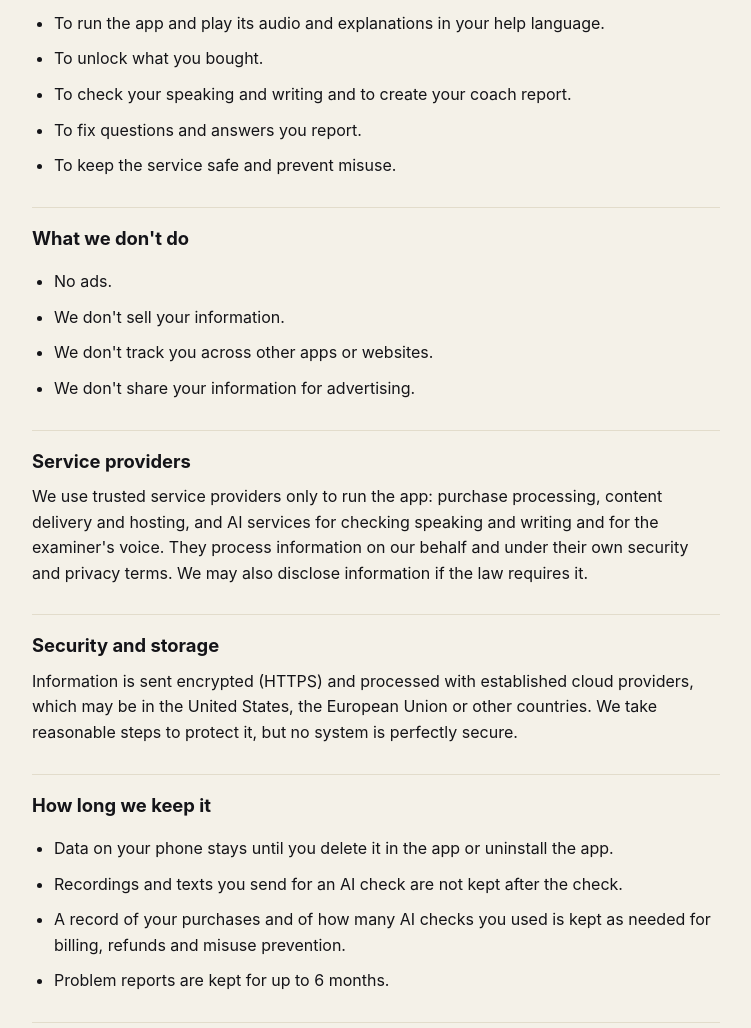
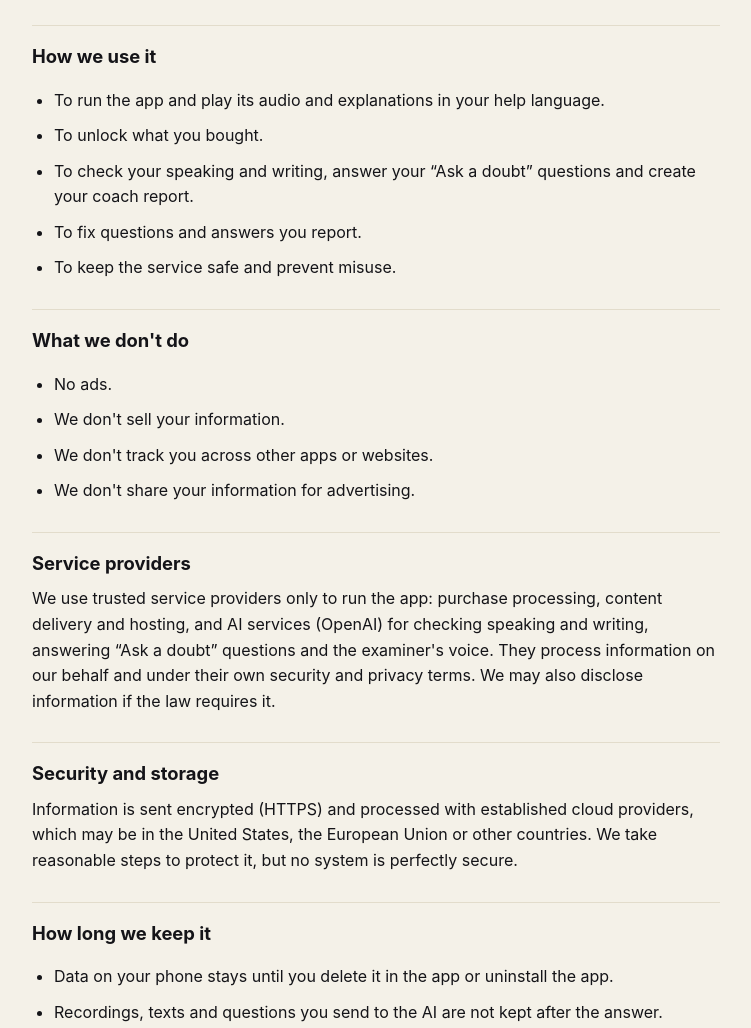
Before and after one commit to vinith0140/kiez-legal, a plain HTML site: page index.html in a window 1280 px wide. Shown: the part 864-1892 px from the top of the page, without its empty margins (264-1015 px from the left). Drawn offline with Linux system fonts and the light colour scheme.

Commit message:
Privacy: Ask a doubt questions and Talk with Jens go to the AI service (OpenAI) and are not kept; the last few questions of a doubt chat are sent for follow-ups
Co-Authored-By: Claude Opus 5.5 <noreply@anthropic.com>

```diff
--- a/index.html
+++ b/index.html
@@ -11,7 +11,7 @@
 <main>
 <p class="brand">KIEZ</p>
 <h1>Privacy Policy</h1>
-<p class="muted">Kiez – German Exam Prep · Effective October 18, 2026</p>
+<p class="muted">Kiez – German Exam Prep · Effective November 22, 2026</p>
 
 <p>Kiez is an independent study app that helps you prepare for the German exams Goethe-Zertifikat A1, A2 and B1 and telc Deutsch A1. This policy explains what information the app uses and why. We keep it to what the app needs.</p>
 
@@ -19,7 +19,7 @@
 <ul>
 <li><b>No account.</b> You use Kiez without signing up. Your progress (scores, test history, mistakes, words, missions, streak, exam date, goal and settings) is stored only on your phone.</li>
 <li><b>Purchases.</b> Whether you bought an Exam Pass. Payments are handled by Google Play; we never see your card details.</li>
-<li><b>Your voice and your texts, only when you use the AI features.</b> When you record a speaking answer, talk with the AI examiner or ask for a writing check, your recording or text is sent to an AI service to check it. We do not keep your recordings or texts. For the AI coach report, a summary of your test results is sent in the same way.</li>
+<li><b>Your voice and your texts, only when you use the AI features.</b> When you record a speaking answer, talk with the AI examiner or with Jens, ask for a writing check, or type a question in “Ask a doubt”, your recording or text is sent to an AI service (OpenAI) to check or answer it. We do not keep your recordings or texts. Your earlier “Ask a doubt” chats stay only on your phone; with a new question, the app sends the last few questions and answers of that chat so the follow-up makes sense. For the AI coach report, a summary of your test results is sent in the same way.</li>
 <li><b>A random app ID.</b> The app creates a random ID that is not linked to your name or email. It is used to count your AI checks and to prevent misuse.</li>
 <li><b>Problem reports.</b> If you report a mistake in a question: the question and the note you write.</li>
 <li><b>Technical information.</b> Like any app, basic technical data (such as your IP address and app version) is processed by our hosting providers to deliver the app and its audio. We do not use advertising IDs.</li>
@@ -29,7 +29,7 @@
 <ul>
 <li>To run the app and play its audio and explanations in your help language.</li>
 <li>To unlock what you bought.</li>
-<li>To check your speaking and writing and to create your coach report.</li>
+<li>To check your speaking and writing, answer your “Ask a doubt” questions and create your coach report.</li>
 <li>To fix questions and answers you report.</li>
 <li>To keep the service safe and prevent misuse.</li>
 </ul>
@@ -43,7 +43,7 @@
 </ul>
 
 <h2>Service providers</h2>
-<p>We use trusted service providers only to run the app: purchase processing, content delivery and hosting, and AI services for checking speaking and writing and for the examiner's voice. They process information on our behalf and under their own security and privacy terms. We may also disclose information if the law requires it.</p>
+<p>We use trusted service providers only to run the app: purchase processing, content delivery and hosting, and AI services (OpenAI) for checking speaking and writing, answering “Ask a doubt” questions and the examiner's voice. They process information on our behalf and under their own security and privacy terms. We may also disclose information if the law requires it.</p>
 
 <h2>Security and storage</h2>
 <p>Information is sent encrypted (HTTPS) and processed with established cloud providers, which may be in the United States, the European Union or other countries. We take reasonable steps to protect it, but no system is perfectly secure.</p>
@@ -51,7 +51,7 @@
 <h2>How long we keep it</h2>
 <ul>
 <li>Data on your phone stays until you delete it in the app or uninstall the app.</li>
-<li>Recordings and texts you send for an AI check are not kept after the check.</li>
+<li>Recordings, texts and questions you send to the AI are not kept after the answer.</li>
 <li>A record of your purchases and of how many AI checks you used is kept as needed for billing, refunds and misuse prevention.</li>
 <li>Problem reports are kept for up to 6 months.</li>
 </ul>
```
